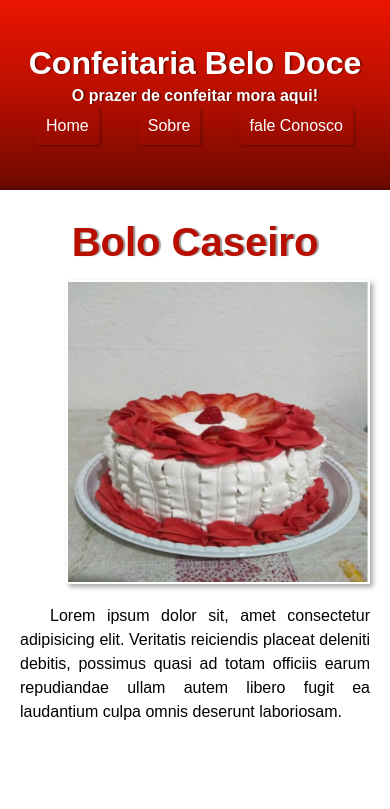
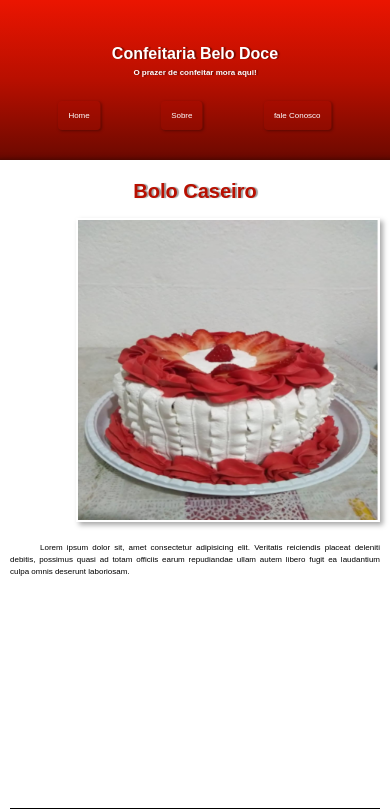
Before and after one commit to carlosmagnopereira/confeitaria, a plain HTML site: page index.html in a window 390 px wide. Shown: the top 809 px of the page. Drawn offline with Linux system fonts and the light colour scheme.

Commit message:
update style.css

```diff
--- a/css/style.css
+++ b/css/style.css
@@ -28,6 +28,8 @@ header {
     text-align: center;
     height: 160px;
     padding-top: 30px;
+    box-sizing: border-box;
+    overflow: hidden;
 }
 
 header > h1 {
@@ -163,10 +165,15 @@ footer a:hover {
     text-decoration: underline;
 }
 
-@media (max-width: 630px) {
+@media (max-width: 520px) {
+    body {
+        font-size: 0.5rem;
+    }
+
     .menu {
         float: none;
-        margin: auto;
+        margin: 0 auto;
+        margin-top:1.4rem;
     }
 
     .menu ul {
@@ -175,4 +182,12 @@ footer a:hover {
         flex-flow: row  wrap;
         align-items: center;
     }
+
+    main {
+        padding: 10px;
+    }
+
+    img {
+        width: 80%;
+    }
 }
```
